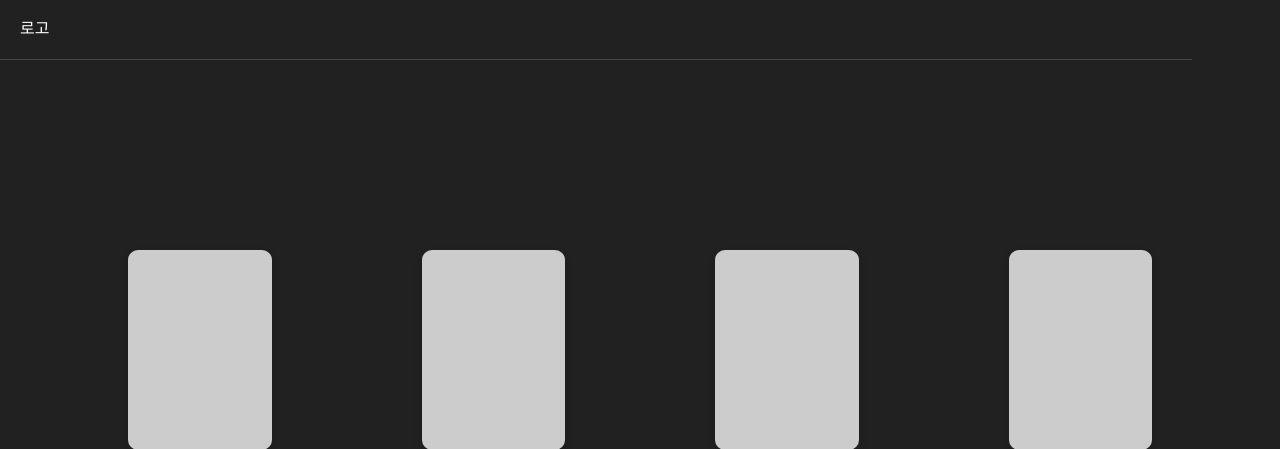
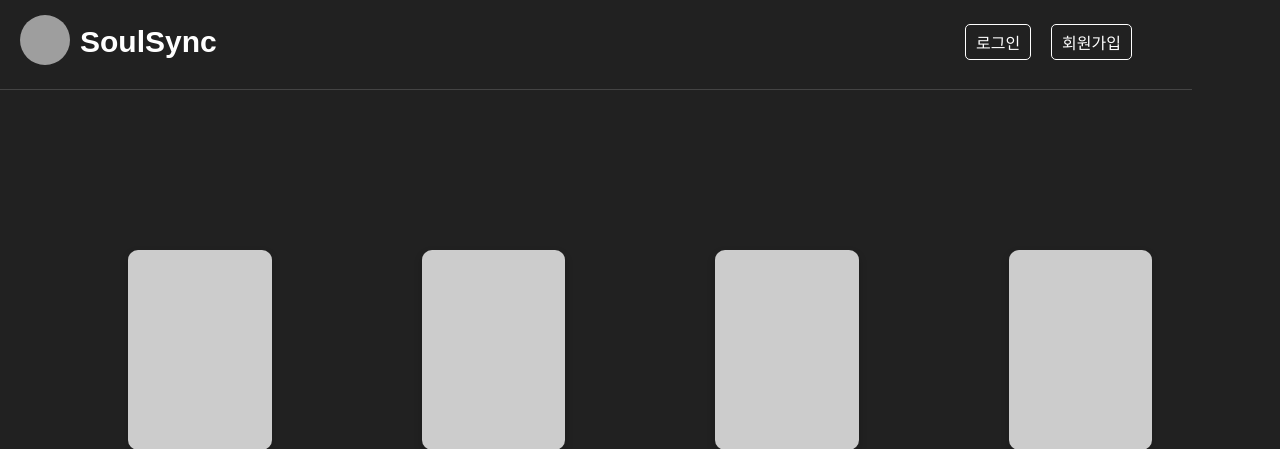
Before and after one commit to sjongwook/song_project, a FastAPI app: page / in a window 1280 px wide. Shown: the top 449 px of the page. Run offline with FastAPI, Linux system fonts and the light colour scheme; grey boxes are pictures that could not be loaded.

Commit message:
Update index.html

```diff
--- a/templates/index.html
+++ b/templates/index.html
@@ -9,8 +9,18 @@
 <body>
     <!-- 상단 로고 -->
     <header class="header">
-        <div class="logo">로고</div>
+        <div class="logo">
+            <a href="/">
+                <img src="/static/images/logo.jpg" alt="로고" class="logo-image">
+            </a>
+            <span class="logo-text">SoulSync</span>
+        </div>
+        <div class="nav-links">
+            <a href="/login" class="nav-button">로그인</a>
+            <a href="/signup" class="nav-button">회원가입</a>
+        </div>
     </header>
+
 
     <!-- 메인 컨텐츠 -->
     <div class="main-container">
```
